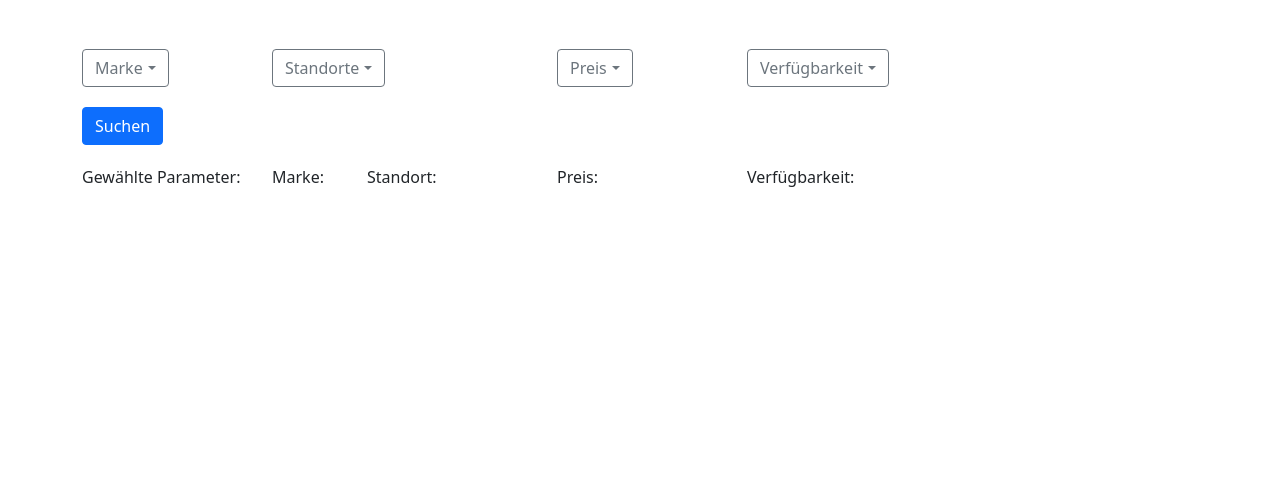
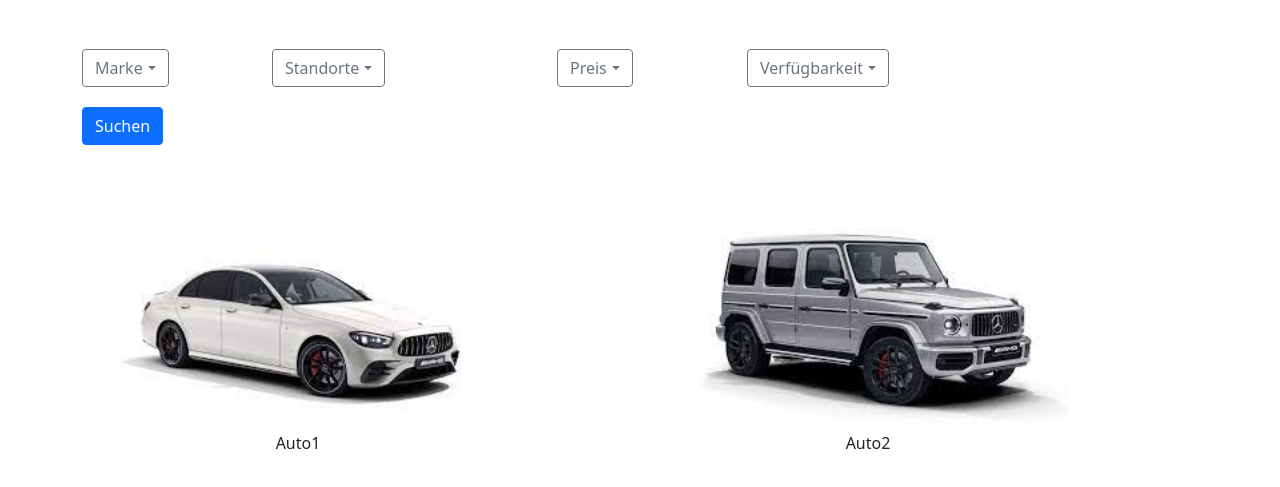
Before and after one commit to TobiasLudwig02/Webprogramierung, a plain HTML site: page html/homepage.html in a window 1280 px wide. Shown: the part 153-640 px from the top of the page. Drawn offline with nearby package versions, Linux system fonts and the light colour scheme.

Commit message:
Added imageButtonHolder

```diff
--- a/html/homepage.html
+++ b/html/homepage.html
@@ -14,6 +14,7 @@
    <script src="../lib/elaspix_dropdown.js"></script>
    <script src="../lib/elaspix_buttonBusy.js"></script>
    <script src="../lib/elaspix_toast.js"></script>
+   <script src="../lib/elaspix_imageTextButton.js"></script>
    <script src="../lib/elaspix_imageButtonHolder.js"></script>
 
 
@@ -73,7 +74,7 @@
           <div class="row">
             <div class="col-4" id="suchbutton"></div>
             </div>
-        <div class="row">
+        <!-- <div class="row">
           <div class="col-2"> Gewählte Parameter:</div>
           <div class="col-1">
               <p>Marke:</p>
@@ -85,17 +86,17 @@
           </div>
           <div class="col-2">
               <p>Preis: </p>
-              <p id="varpreis"></p></div>
+              <p id="varpreis"></p>
+          </div>
           <div class="col-2">
               <p>Verfügbarkeit:</p>
               <p id="varverfügbarkeit"></p>
           </div>
+        </div> -->
           <div class="row">
             <div class="col-6" id="auto1"></div>
             <div class="col-6" id="auto2"></div>
             </div>
-      </div>
-
       </div>
 
     <!-- Option 1: Bootstrap Bundle with Popper -->
--- a/js/homepage.js
+++ b/js/homepage.js
@@ -1,16 +1,3 @@
-// //Suche-Input
-// $(function () {
-//     Suche = createInputText({
-//         "parent": $("#suche"),
-//         "id":"suche",
-//         // "labelText":"Suche",
-//         "inputPlaceholder":"Suche",
-//         //"hintText":"Ein Hinweistext, der etwas länger sein kann.",
-//         "width":"100%"
-//     });
-
-// });
-
 //MarkeDropdown
 $(function () {
     Marke = createDropdown({
@@ -65,6 +52,33 @@ $(function () {
 });
 
 
+var imageButtonHolder1;
+$(function () {
+    imageButtonHolder1 = createImageButtonHolder({
+                "parent": $("#auto1"),
+                "singleActive": false,
+                "width": "400px",
+                "padding": "5px",
+                "margin": "10px"
+            });
+    imageButtonHolder1.addImageButton("Auto1","../img/AMG.jpg");
+
+});
+
+var imageButtonHolder2;
+
+$(function () {
+    imageButtonHolder2 = createImageButtonHolder({
+                "parent": $("#auto2"),
+                "singleActive": false,
+                "width": "400px",
+                "padding": "5px",
+                "margin": "10px"
+            });
+    imageButtonHolder2.addImageButton("Auto2","../img/G-Klasse.jpg");
+
+});
+
 
 function SuchButtonFunction()
 {
@@ -78,32 +92,3 @@ function SuchButtonFunction()
     document.getElementById('varverfügbarkeit').innerHTML = verfügbarkeit;
 
 }
-
-var imageButtonHolder1;
-
-
-$(function () {
-    imageButtonHolder1 = createImageButtonHolder({
-                "parent": $("#auto1"),
-                "singleActive": false,
-                "width": "400px",
-                "padding": "5px",
-                "margin": "10px"
-            });
-    imageButtonHolder1.addImageButton("Auto1","Smartbike2.0.jpg");
-
-});
-
-var imageButtonHolder2;
-
-$(function () {
-    imageButtonHolder2 = createImageButtonHolder({
-                "parent": $("#auto2"),
-                "singleActive": false,
-                "width": "400px",
-                "padding": "5px",
-                "margin": "10px"
-            });
-    imageButtonHolder2.addImageButton("Auto2","Smartbike2.0.jpg");
-
-});
```
Also changed, not shown: img/AMG.jpg (added), img/G-Klasse.jpg (added).
